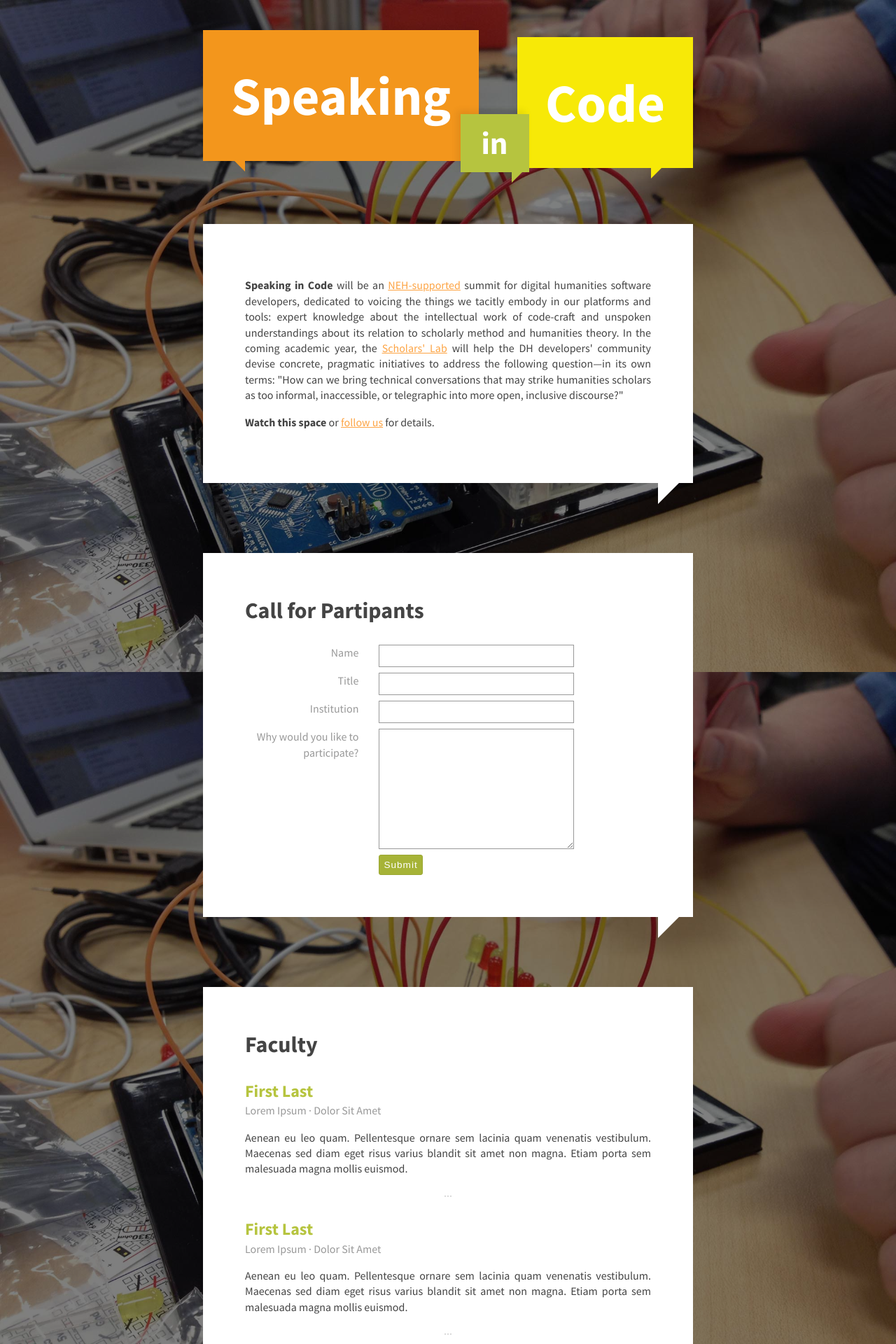
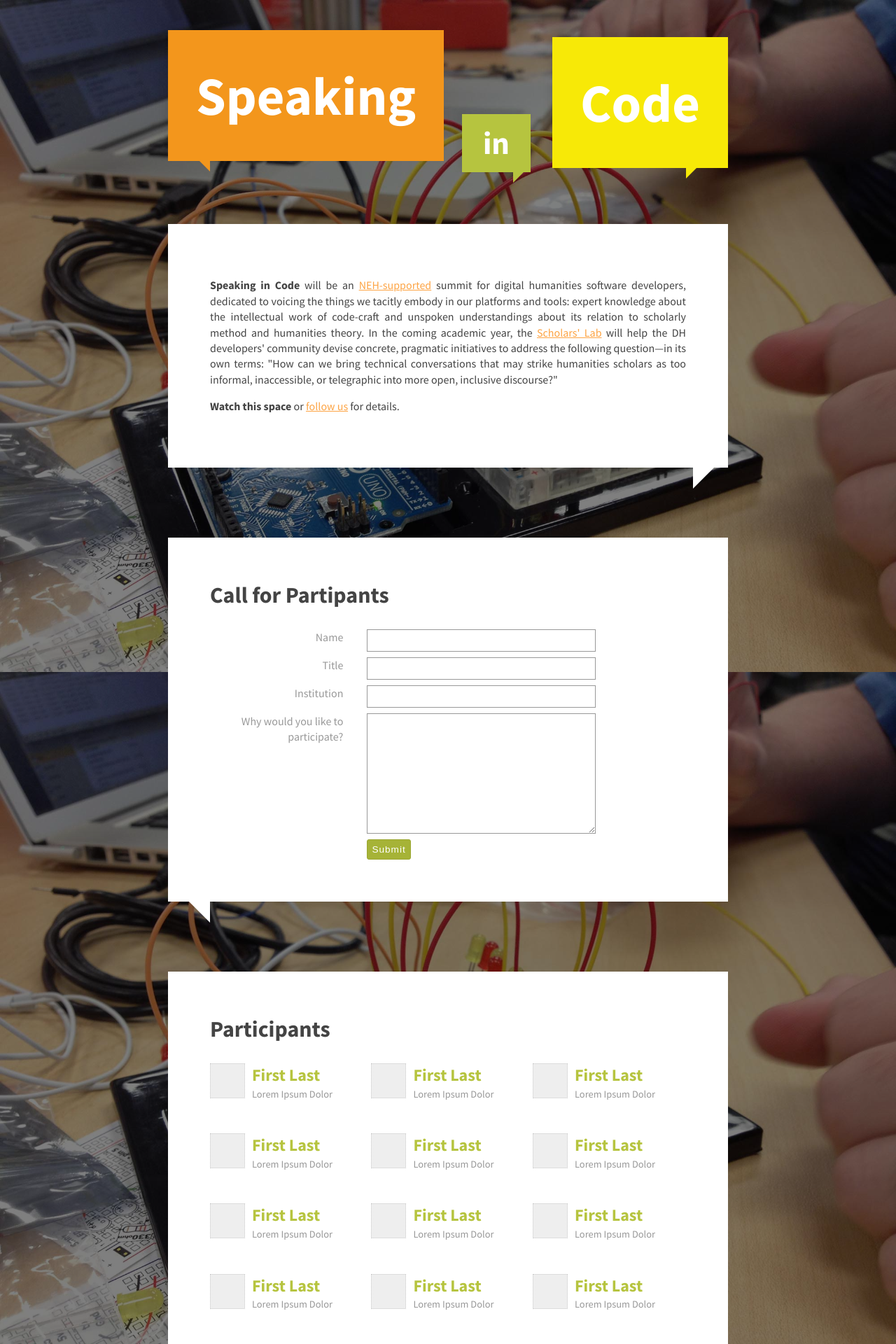
Before and after one commit to scholarslab/speakingincode, a Jekyll site: the page built from index.html, in a window 1280 px wide. Shown: the top 1920 px of the page at 70% size. Built offline with Jekyll 4.4.1, drawn with Linux system fonts in a browser that asks for light colours; nearby versions of some CDN libraries; Markdown is read by kramdown in place of the engine named in the settings; some of the changed text lies outside the part shown.

Commit message:
Updates content and styles for participants.
Adds participants section in place of faculty section. Styles using a
placeholder grid of 20 participants.

Adds alternating positioning of speech bubble arrow for sections.

```diff
--- a/index.html
+++ b/index.html
@@ -32,38 +32,108 @@ layout: default
     </form>
 </section>
 
-<section id="faculty">
-<h1>Faculty</h1>
-<ul class="faculty people">
+<section id="participants">
+<h1>Participants</h1>
+<ul class="participants people">
     <li>
+        <div class="image"></div>
         <h2>First Last</h2>
-        <p class="byline">Lorem Ipsum · Dolor Sit Amet</p>
-        <p>Aenean eu leo quam. Pellentesque ornare sem lacinia quam venenatis vestibulum. Maecenas sed diam eget risus varius blandit sit amet non magna. Etiam porta sem malesuada magna mollis euismod.</p>
+        <p class="byline">Lorem Ipsum Dolor</p>
     </li>
     <li>
+        <div class="image"></div>
         <h2>First Last</h2>
-        <p class="byline">Lorem Ipsum · Dolor Sit Amet</p>
-        <p>Aenean eu leo quam. Pellentesque ornare sem lacinia quam venenatis vestibulum. Maecenas sed diam eget risus varius blandit sit amet non magna. Etiam porta sem malesuada magna mollis euismod.</p>
+        <p class="byline">Lorem Ipsum Dolor</p>
     </li>
     <li>
+        <div class="image"></div>
         <h2>First Last</h2>
-        <p class="byline">Lorem Ipsum · Dolor Sit Amet</p>
-        <p>Aenean eu leo quam. Pellentesque ornare sem lacinia quam venenatis vestibulum. Maecenas sed diam eget risus varius blandit sit amet non magna. Etiam porta sem malesuada magna mollis euismod.</p>
+        <p class="byline">Lorem Ipsum Dolor</p>
     </li>
     <li>
+        <div class="image"></div>
         <h2>First Last</h2>
-        <p class="byline">Lorem Ipsum · Dolor Sit Amet</p>
-        <p>Aenean eu leo quam. Pellentesque ornare sem lacinia quam venenatis vestibulum. Maecenas sed diam eget risus varius blandit sit amet non magna. Etiam porta sem malesuada magna mollis euismod.</p>
+        <p class="byline">Lorem Ipsum Dolor</p>
     </li>
     <li>
+        <div class="image"></div>
         <h2>First Last</h2>
-        <p class="byline">Lorem Ipsum · Dolor Sit Amet</p>
-        <p>Aenean eu leo quam. Pellentesque ornare sem lacinia quam venenatis vestibulum. Maecenas sed diam eget risus varius blandit sit amet non magna. Etiam porta sem malesuada magna mollis euismod.</p>
+        <p class="byline">Lorem Ipsum Dolor</p>
     </li>
     <li>
+        <div class="image"></div>
         <h2>First Last</h2>
-        <p class="byline">Lorem Ipsum · Dolor Sit Amet</p>
-        <p>Aenean eu leo quam. Pellentesque ornare sem lacinia quam venenatis vestibulum. Maecenas sed diam eget risus varius blandit sit amet non magna. Etiam porta sem malesuada magna mollis euismod.</p>
+        <p class="byline">Lorem Ipsum Dolor</p>
+    </li>
+    <li>
+        <div class="image"></div>
+        <h2>First Last</h2>
+        <p class="byline">Lorem Ipsum Dolor</p>
+    </li>
+    <li>
+        <div class="image"></div>
+        <h2>First Last</h2>
+        <p class="byline">Lorem Ipsum Dolor</p>
+    </li>
+    <li>
+        <div class="image"></div>
+        <h2>First Last</h2>
+        <p class="byline">Lorem Ipsum Dolor</p>
+    </li>
+    <li>
+        <div class="image"></div>
+        <h2>First Last</h2>
+        <p class="byline">Lorem Ipsum Dolor</p>
+    </li>
+    <li>
+        <div class="image"></div>
+        <h2>First Last</h2>
+        <p class="byline">Lorem Ipsum Dolor</p>
+    </li>
+    <li>
+        <div class="image"></div>
+        <h2>First Last</h2>
+        <p class="byline">Lorem Ipsum Dolor</p>
+    </li>
+    <li>
+        <div class="image"></div>
+        <h2>First Last</h2>
+        <p class="byline">Lorem Ipsum Dolor</p>
+    </li>
+    <li>
+        <div class="image"></div>
+        <h2>First Last</h2>
+        <p class="byline">Lorem Ipsum Dolor</p>
+    </li>
+    <li>
+        <div class="image"></div>
+        <h2>First Last</h2>
+        <p class="byline">Lorem Ipsum Dolor</p>
+    </li>
+    <li>
+        <div class="image"></div>
+        <h2>First Last</h2>
+        <p class="byline">Lorem Ipsum Dolor</p>
+    </li>
+    <li>
+        <div class="image"></div>
+        <h2>First Last</h2>
+        <p class="byline">Lorem Ipsum Dolor</p>
+    </li>
+    <li>
+        <div class="image"></div>
+        <h2>First Last</h2>
+        <p class="byline">Lorem Ipsum Dolor</p>
+    </li>
+    <li>
+        <div class="image"></div>
+        <h2>First Last</h2>
+        <p class="byline">Lorem Ipsum Dolor</p>
+    </li>
+    <li>
+        <div class="image"></div>
+        <h2>First Last</h2>
+        <p class="byline">Lorem Ipsum Dolor</p>
     </li>
 </ul>
 </section>
```
Also changed, not shown: _sass/styles.scss (+27 -21 lines), styles.css.
